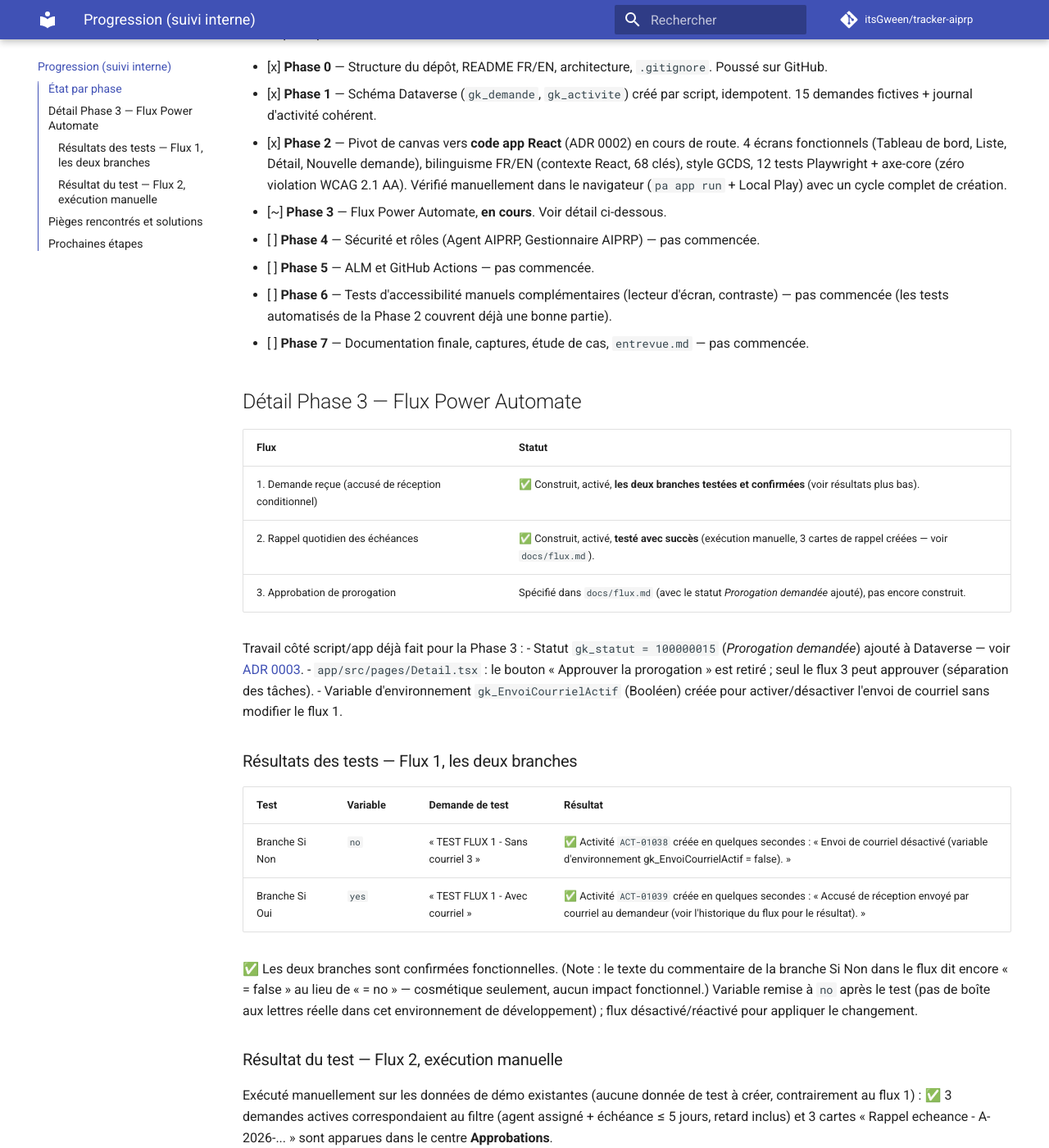
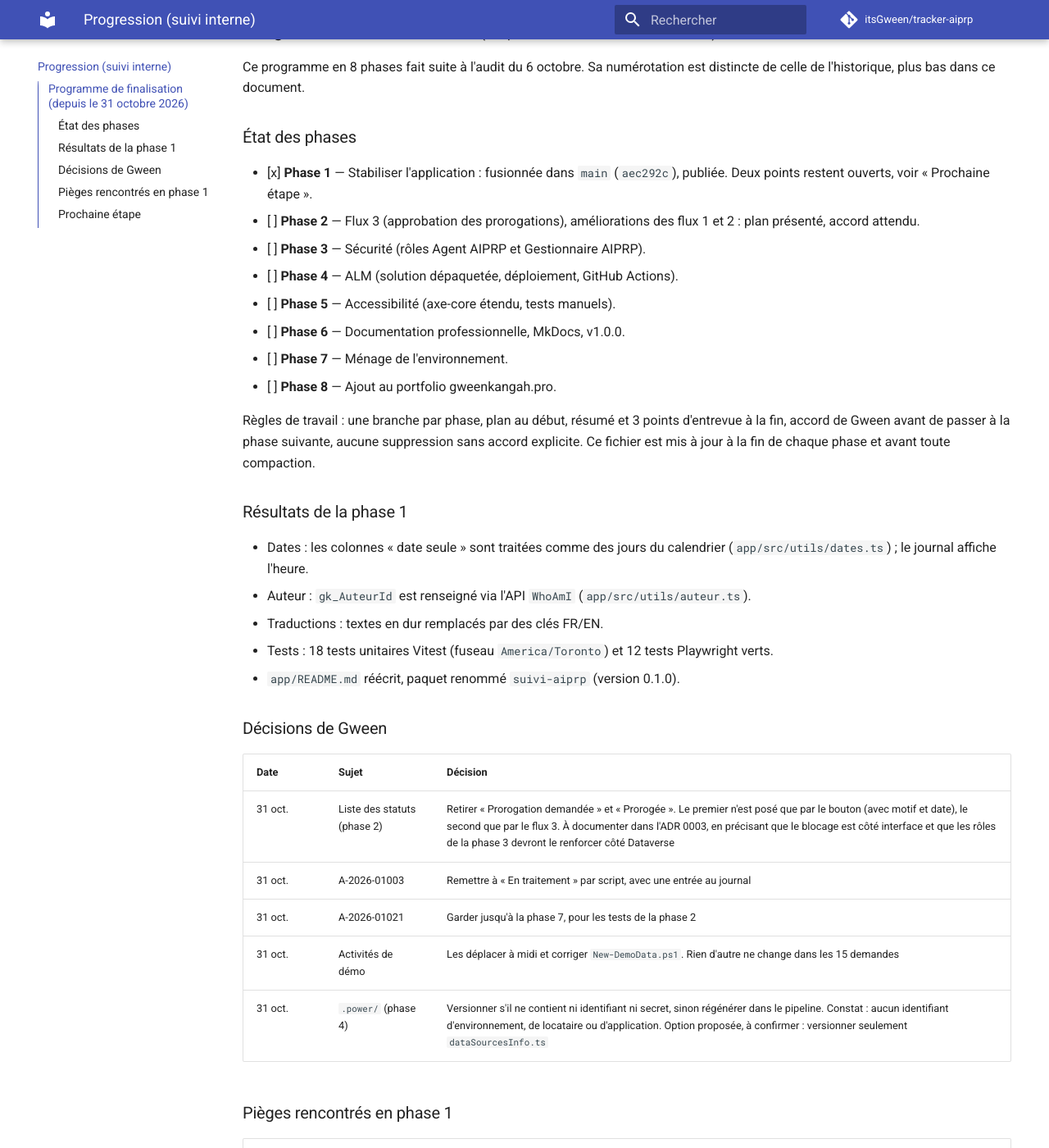
Before and after one commit to itsGween/tracker-aiprp, an MkDocs documentation site: the page built from docs/progression.md, in a window 1280 px wide and 1400 px high, scrolled down 301 px. Shown: the whole window at 82% size. Built offline with MkDocs 1.6.1 and Material for MkDocs 9.7.7, drawn with Linux system fonts in a browser that asks for light colours; comment, search, counter and statistics services are not loaded; some of the changed text lies outside the part shown.

Commit message:
docs(progression): consigne la fin de la phase 1, les decisions et la suite
Co-Authored-By: Claude Opus 5.5 <noreply@anthropic.com>

```diff
--- a/docs/progression.md
+++ b/docs/progression.md
@@ -3,6 +3,78 @@
 Document de suivi interne (équipe Gween + assistant), pas destiné à la doc publique finale — mais
 gardé dans le dépôt comme trace du cheminement réel, utile pour l'entrevue et pour reprendre le
 travail après une pause. Mis à jour au fil des phases.
+
+## Programme de finalisation (depuis le 31 octobre 2026)
+
+Ce programme en 8 phases fait suite à l'audit du 6 octobre. Sa numérotation est distincte de celle
+de l'historique, plus bas dans ce document.
+
+### État des phases
+
+- [x] **Phase 1** — Stabiliser l'application : fusionnée dans `main` (`aec292c`), publiée. Deux
+  points restent ouverts, voir « Prochaine étape ».
+- [ ] **Phase 2** — Flux 3 (approbation des prorogations), améliorations des flux 1 et 2 : plan
+  présenté, accord attendu.
+- [ ] **Phase 3** — Sécurité (rôles Agent AIPRP et Gestionnaire AIPRP).
+- [ ] **Phase 4** — ALM (solution dépaquetée, déploiement, GitHub Actions).
+- [ ] **Phase 5** — Accessibilité (axe-core étendu, tests manuels).
+- [ ] **Phase 6** — Documentation professionnelle, MkDocs, v1.0.0.
+- [ ] **Phase 7** — Ménage de l'environnement.
+- [ ] **Phase 8** — Ajout au portfolio gweenkangah.pro.
+
+Règles de travail : une branche par phase, plan au début, résumé et 3 points d'entrevue à la fin,
+accord de Gween avant de passer à la phase suivante, aucune suppression sans accord explicite.
+Ce fichier est mis à jour à la fin de chaque phase et avant toute compaction.
+
+### Résultats de la phase 1
+
+- Dates : les colonnes « date seule » sont traitées comme des jours du calendrier
+  (`app/src/utils/dates.ts`) ; le journal affiche l'heure.
+- Auteur : `gk_AuteurId` est renseigné via l'API `WhoAmI` (`app/src/utils/auteur.ts`).
+- Traductions : textes en dur remplacés par des clés FR/EN.
+- Tests : 18 tests unitaires Vitest (fuseau `America/Toronto`) et 12 tests Playwright verts.
+- `app/README.md` réécrit, paquet renommé `suivi-aiprp` (version 0.1.0).
+
+### Décisions de Gween
+
+| Date | Sujet | Décision |
+|---|---|---|
+| 31 oct. | Liste des statuts (phase 2) | Retirer « Prorogation demandée » et « Prorogée ». Le premier n'est posé que par le bouton (avec motif et date), le second que par le flux 3. À documenter dans l'ADR 0003, en précisant que le blocage est côté interface et que les rôles de la phase 3 devront le renforcer côté Dataverse |
+| 31 oct. | A-2026-01003 | Remettre à « En traitement » par script, avec une entrée au journal |
+| 31 oct. | A-2026-01021 | Garder jusqu'à la phase 7, pour les tests de la phase 2 |
+| 31 oct. | Activités de démo | Les déplacer à midi et corriger `New-DemoData.ps1`. Rien d'autre ne change dans les 15 demandes |
+| 31 oct. | `.power/` (phase 4) | Versionner s'il ne contient ni identifiant ni secret, sinon régénérer dans le pipeline. Constat : aucun identifiant d'environnement, de locataire ou d'application. Option proposée, à confirmer : versionner seulement `dataSourcesInfo.ts` |
+
+### Pièges rencontrés en phase 1
+
+| Piège | Solution |
+|---|---|
+| `new Date("AAAA-MM-JJ")` lit la date à minuit UTC, soit la veille à Ottawa | Calculer sur la partie `AAAA-MM-JJ`, sans conversion de fuseau |
+| `toISOString()` donne la date de demain après 20 h à Ottawa | Construire la date du jour à partir de l'heure locale |
+| Ajouter 30 jours en heure locale perd un jour au passage à l'heure avancée (30 mars au lieu du 31) | `ajouterJours` calcule en UTC sur des jours entiers |
+| `getContext()` donne l'ID Entra, alors que le lookup attend un `systemuserid` | Appeler `WhoAmI` |
+| `pa app add dataverse-api` ajoute aussi une source de données dans `power.config.json` | Normal ; fichier local, non versionné |
+| `pac env fetch --xml` attend le XML en texte | Utiliser `--xmlFile`, avec un chemin Windows |
+| `pac env fetch` refuse l'attribut `top` | Le retirer de la requête |
+| `pa app push --non-interactive` exige l'environnement | Définir `PA_CLI_ENVIRONMENT_ID` à partir de `power.config.json`, sans l'afficher |
+| Les activités du script de démo étaient écrites à minuit UTC | Les écrire à midi, heure locale |
+| `.power/` est ignoré par Git, mais le code généré l'importe | À régler en phase 4, sinon le build échoue sur un clone neuf |
+
+### Prochaine étape
+
+1. Gween lance la simulation de `scripts/Repair-DonneesDemo.ps1` (connexion par code requise).
+   Résultat attendu : 37 activités à déplacer et A-2026-01003 à corriger. Après relecture, lancer
+   `-Appliquer`. Au moment d'écrire ces lignes, **rien n'a été modifié dans Dataverse**.
+2. Obtenir le résultat de la vérification à l'écran de la phase 1 : le gabarit n'avait pas été rempli.
+3. Confirmer l'auteur : aucune activité « Test auteur » n'existe dans Dataverse. Soit le test n'a pas
+   été fait, soit l'écriture a échoué sans message.
+4. Obtenir l'accord sur le plan de la phase 2, dont deux choix : un seul rappel par échéance avec la
+   colonne `gk_daterappel`, et une variable `gk_ApprobateurProrogation` pour qu'aucun compte réel
+   n'entre dans le dépôt à l'export.
+
+---
+
+# Historique avant le programme de finalisation
 
 ## État par phase
 
@@ -72,13 +144,7 @@ retard inclus) et 3 cartes « Rappel echeance - A-2026-... » sont apparues dans
 | Condition sur un lookup vide : `null` vs texte `"null"` | La condition « Agent assigné » du flux 2 comparait le champ de référence à la chaîne `"null"`, qui ne correspond jamais à une valeur vide | Utiliser le littéral d'expression `null` (sans guillemets) dans l'onglet Expression, pas le texte `"null"`. Documenté dans `docs/flux.md`. |
 | `AssignedToMissing` sur une action Standard Approvals | L'ancien concepteur (design classique) du flux 2 n'enregistrait pas toujours les champs de l'action « Créer une approbation », causant *InvalidApprovalCreateRequestAssignedToMissing* à l'exécution malgré un champ « Attribuer à » visuellement rempli | Supprimer l'action et la recréer (plutôt que rouvrir/re-remplir), puis vérifier avec **Lire le code** (`</>`) que `assignedTo` apparaît dans le JSON avant d'enregistrer. Documenté dans `docs/flux.md`. |
 
-## Prochaines étapes
-
-1. Construire le flux 3 (Approbation de prorogation) à partir de `docs/flux.md`.
-2. Tester le flux 3 de bout en bout : demander une prorogation dans l'app, approuver dans le centre
-   d'approbations Power Automate, vérifier le statut/l'échéance/le journal dans l'app.
-3. Phase 4 — sécurité et rôles.
-4. Ménage final (Phase 7) : supprimer l'app canvas, renommer la code app en « Suivi AIPRP » propre.
+## Nettoyage des données de test
 
 ✅ Les 4 demandes de test du flux 1 (`A-2026-01017` à `01020`) et leurs activités liées ont été
 supprimées après la fin des tests (données fictives, aucune valeur pour la démo finale).
```
